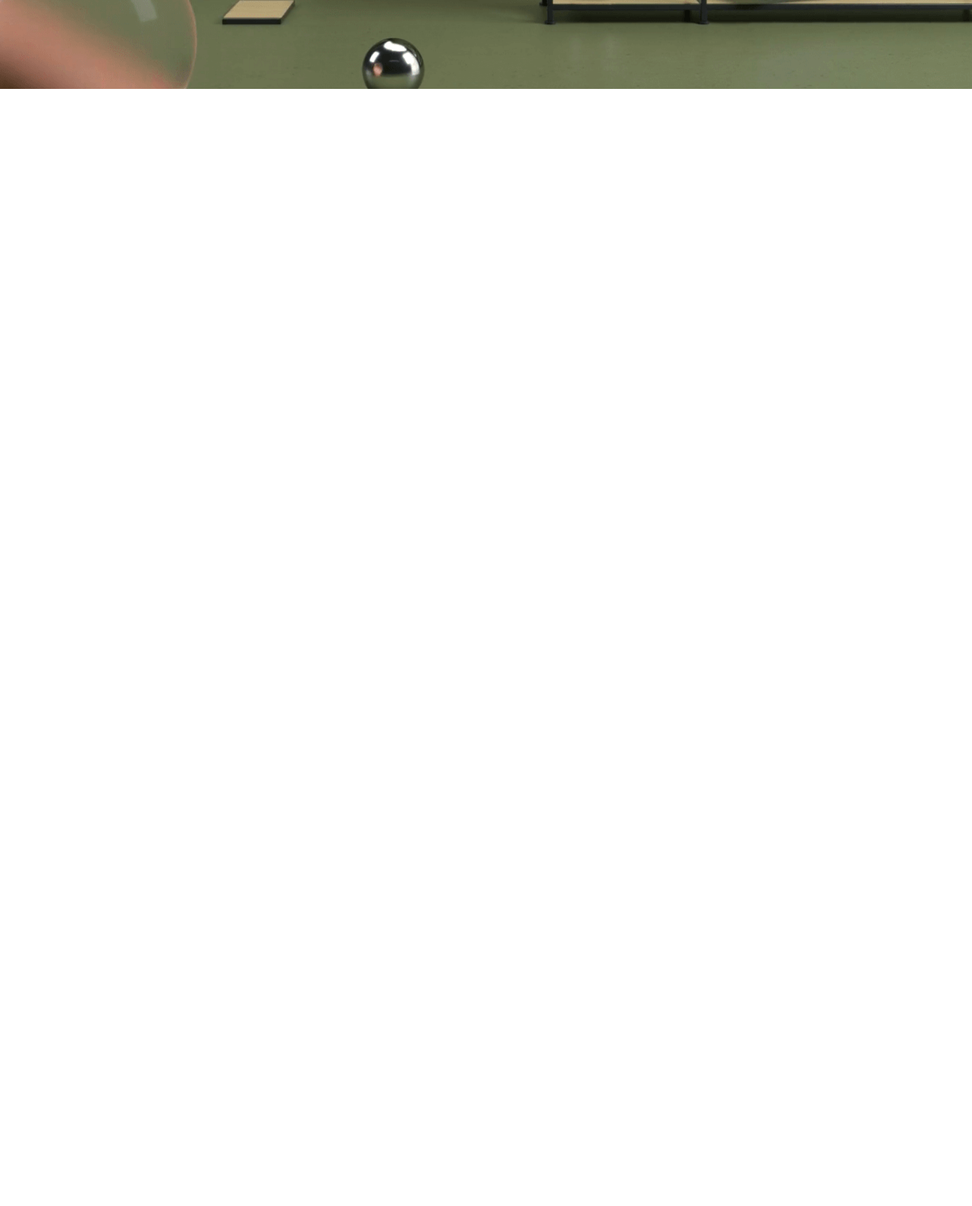
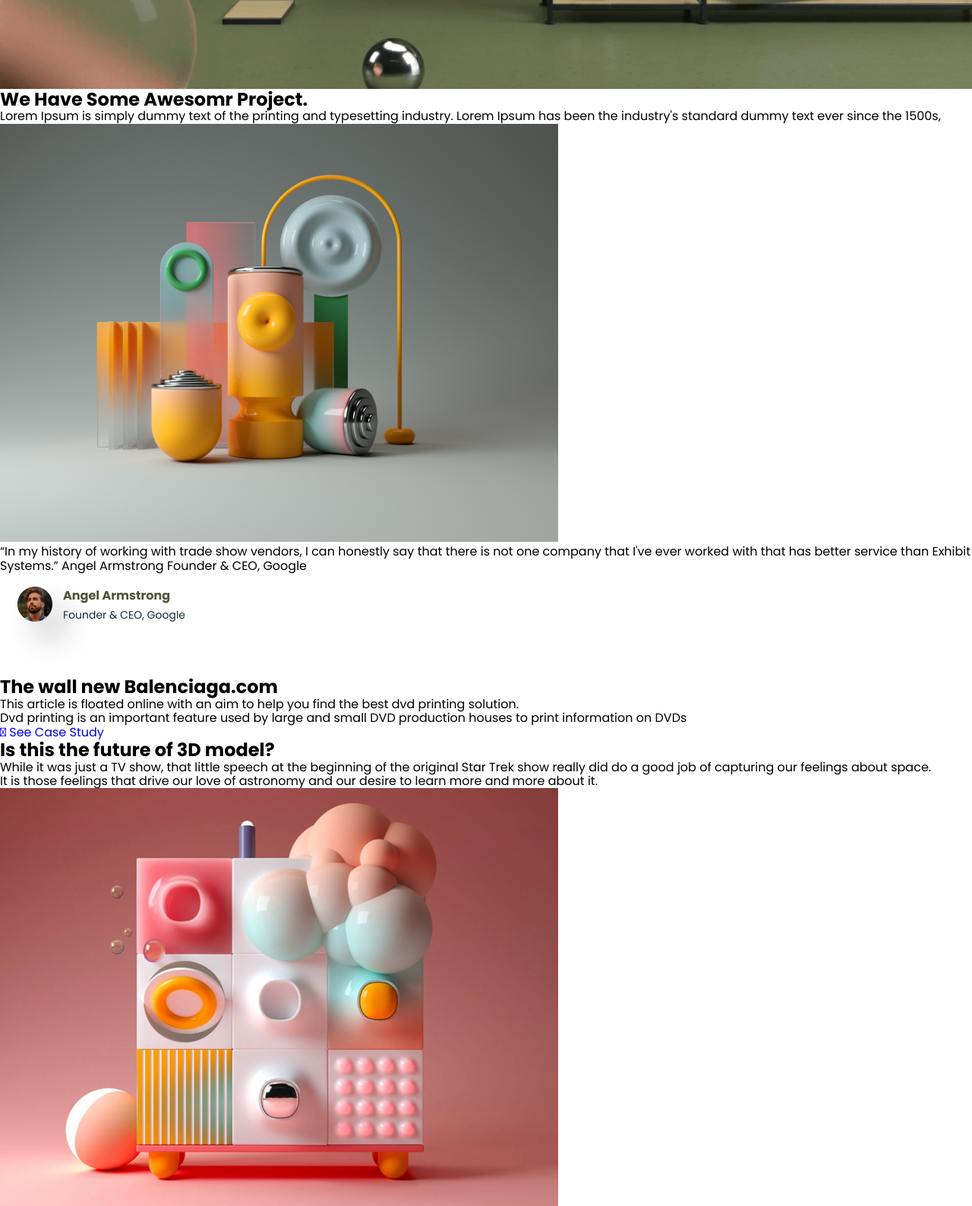
Before and after one commit to Yaroslav4ina/webovio, a plain HTML site: page index.html in a window 1280 px wide. Shown: the part 589-2176 px from the top of the page at 76% size. Before the commit the page ends 800 px from the top, so only its background shows below. Drawn offline with nearby package versions, Linux system fonts and the light colour scheme.

Commit message:
add.html

```diff
--- a/index.html
+++ b/index.html
@@ -39,6 +39,49 @@
         </div>
         </div>
         </section>
+        <section class="project-section ">
+            <div class="div 1">
+                <h2>We Have Some
+                    Awesomr Project.</h2>
+                    <p>Lorem Ipsum is simply dummy text of the printing and typesetting industry. Lorem Ipsum has been the industry's standard dummy text ever since the 1500s, </p>
+                    <div>
+                        <img src="/img/Bitmap.png" alt="Bitmap">
+                        <div>
+                        <p>“In my history of working with trade show vendors, I can honestly say that there is not one company that I've ever worked with that has better service than Exhibit Systems.”
+                            Angel Armstrong
+                            Founder & CEO, Google</p>
+                            <img src="/img/Group 9.png" alt="Group 9">
+                        </div>
+                        <div>
+                            <h2>The wall new
+                                Balenciaga.com</h2>
+                                <p>This article is floated online with an aim to help you find the best dvd printing solution.</p>
+                                <p>Dvd printing is an important feature used by large and small DVD production houses to print information on DVDs</p>
+                                <a href="#">  See Case Study</a>
+                        </div>
+                    </div>
+            </div>
+            <div class="div 2">
+                <h2>Is this the future of
+                    3D model?</h2>
+                    <p>While it was just a TV show, that little speech at the beginning of the original Star Trek show really did do a good job of capturing our feelings about space.</p>
+                    <p>It is those feelings that drive our love of astronomy and our desire to learn more and more about it. </p>
+                    <a href="  See Case Study"></a>
+                    <img src="/img/Image.png" alt="Image">
+                    <p>“I know they are going to be honest with me. I am not going to get a subpar product; I know it is going to be good. That is the number one advantage of working with Exhibit Systems.</p>
+                    <img src="/img/Group 9 (1).png" alt="Group">
+                </div>
+                <div class="div 3">
+                    <img src="/img/Bitmap (1).png" alt="Bitmap">
+                    <p>“Exhibit Systems is not a provider. They are not a supplier. They are a partner with expertise in making trade shows effective.”</p>
+                    <img src="/img/Group 9 (2).png" alt="Group">
+                    <h2> Is this the future of
+                        Online Booking</h2>
+                        <p>You should be able to find several indispensable facts about motivation in the following paragraphs</p>
+                        <p>If there’s at least one fact you didn’t know before, imagine the difference it might make.</p>
+                        <a href="  See Case Study"></a>
+                </div>
+        </section>
     </main>
     <footer></footer>
 </body>
```
Also changed, not shown: img/Bitmap (1).png (added), img/Bitmap.png (added), img/Group 9 (1).png (added), img/Group 9 (2).png (added), img/Group 9.png (added), img/Image.png (added).
